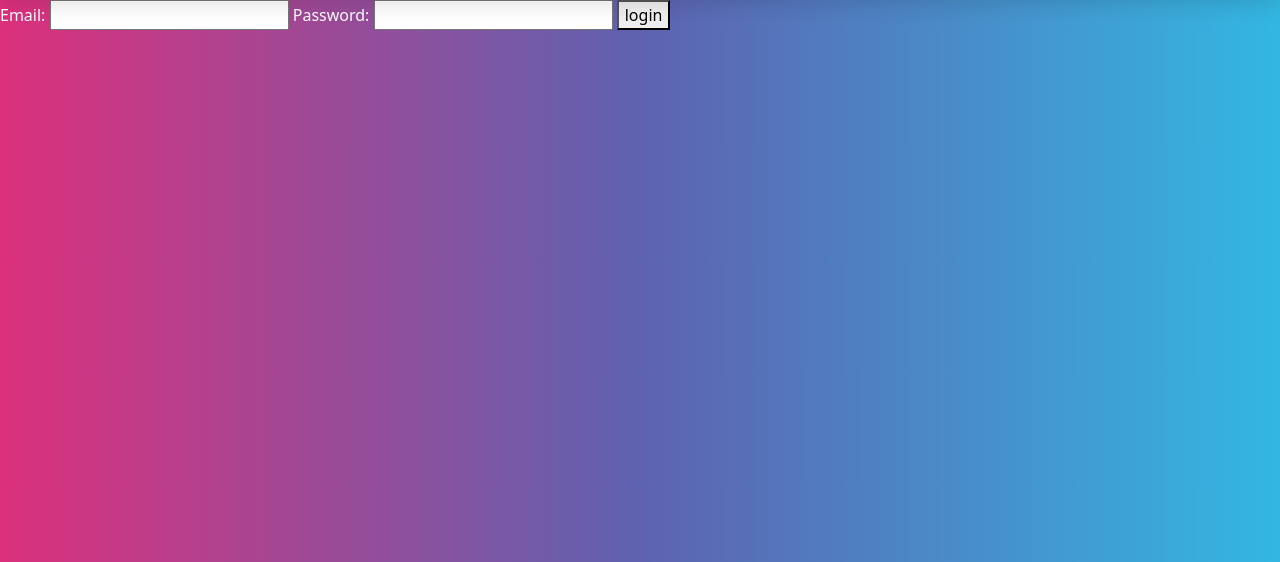
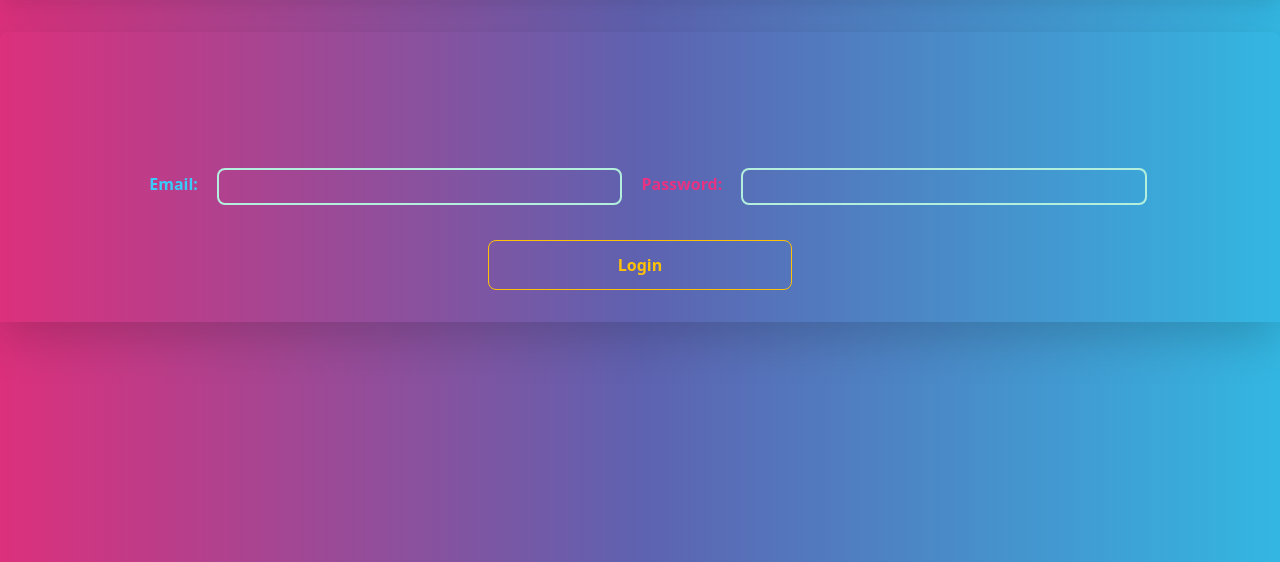
Before and after one commit to HengMichel/blog, a Symfony app: template templates/login/login.html.twig in a window 1280 px wide. Shown: the part 84-646 px from the top of the page. Run offline with Twig, Linux system fonts and the light colour scheme; the template is opened without the code that fills it, so the values that code supplies are empty; some libraries are stand-ins or nearby versions.

Commit message:
pimpLogin

```diff
--- a/migrations/Version20231019124856.php
+++ b/migrations/Version20231019164304.php
@@ -10,7 +10,7 @@ use Doctrine\Migrations\AbstractMigration;
 /**
  * Auto-generated Migration: Please modify to your needs!
  */
-final class Version20231019124856 extends AbstractMigration
+final class Version20231019164304 extends AbstractMigration
 {
     public function getDescription(): string
     {
@@ -20,12 +20,12 @@ final class Version20231019124856 extends AbstractMigration
     public function up(Schema $schema): void
     {
         // this up() migration is auto-generated, please modify it to your needs
-        $this->addSql('DROP TABLE login');
+        $this->addSql('ALTER TABLE user ADD roles JSON DEFAULT NULL COMMENT \'(DC2Type:json)\'');
     }
 
     public function down(Schema $schema): void
     {
         // this down() migration is auto-generated, please modify it to your needs
-        $this->addSql('CREATE TABLE login (id INT AUTO_INCREMENT NOT NULL, email VARCHAR(255) CHARACTER SET utf8mb4 NOT NULL COLLATE `utf8mb4_unicode_ci`, password VARCHAR(255) CHARACTER SET utf8mb4 NOT NULL COLLATE `utf8mb4_unicode_ci`, PRIMARY KEY(id)) DEFAULT CHARACTER SET utf8mb4 COLLATE `utf8mb4_unicode_ci` ENGINE = InnoDB COMMENT = \'\' ');
+        $this->addSql('ALTER TABLE user DROP roles');
     }
 }
--- a/src/Controller/LoginController.php
+++ b/src/Controller/LoginController.php
@@ -22,7 +22,7 @@ class LoginController extends AbstractController
 
     return $this->render('login/login.html.twig', [
 
-        'controller_name' => 'LoginController',
+        'controller_name' => 'Connexion',
         'last_username' => $lastUsername,
         'error'  => $error,
         ]);
--- a/templates/login/login.html.twig
+++ b/templates/login/login.html.twig
@@ -1,23 +1,37 @@
 {# templates/login/index.html.twig #}
 {% extends 'base.html.twig' %}
-
 {# ... #}
+{% block title %}Hello LoginController!{% endblock %}
 
 {% block body %}
+
+<div class="example-wrapper link-info shadow-lg badge list-group-item mt-3 p-3">
+    <h1 class="login mt-3 link-success">
+        {{ controller_name }}
+        {# ✅ #}
+    </h1>
+
+
     {% if error %}
         <div>{{ error.messageKey|trans(error.messageData, 'security') }}</div>
     {% endif %}
 
-    <form action="{{ path('app_login') }}" method="post">
-        <label for="username">Email:</label>
-        <input type="text" id="username" name="_username" value="{{ last_username }}">
+    <form class="formu mt-5" action="{{ path('app_login') }}" method="post">
 
-        <label for="password">Password:</label>
-        <input type="password" id="password" name="_password">
+        <label class="pimpEmail fw-bold fs-6 m-2 " for="username">Email:</label>
+        <input class="inEmail bg-transparent border btn-group border border-2 border-success-subtle p-1 col-4 link-light" type="text" id="username" name="_username" value="{{ last_username }}">
+
+        <label class="pimpMdp link-primary fw-bold fs-6 m-2" for="password">Password:</label>
+        <input class="inMdp bg-transparent border btn-group border border-2 border-success-subtle p-1 col-4 link-light" type="password" id="password" name="_password">
 
         {# If you want to control the URL the user is redirected to on success
         <input type="hidden" name="_target_path" value="/account"> #}
+        <input type="hidden" name="_csrf_token" value="{{ csrf_token('authenticate') }}">
 
-        <button type="submit">login</button>
+        <div>
+            <button type="submit" class="btn btn-outline-warning fw-bolder fw-semibold mt-3 col-3">Login</button>
+        </div>
     </form>
+
+
 {% endblock %}
```
Also changed, not shown: 1 other file.
